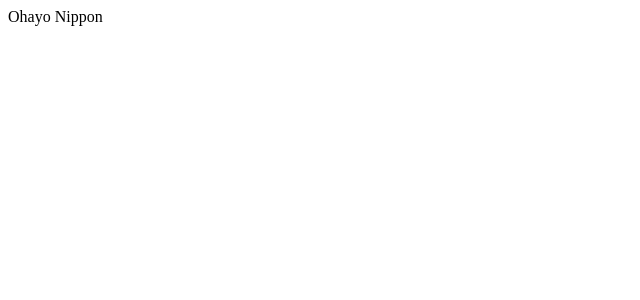
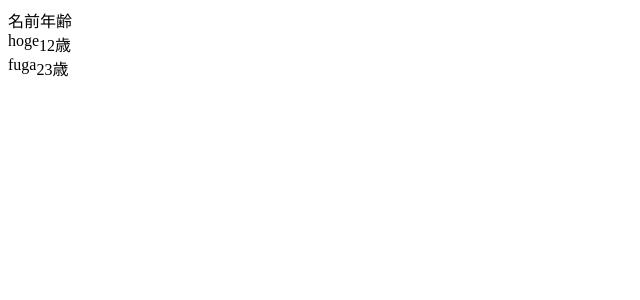
Before and after one commit to boarwell/react-table, a React app: page / in a window 1280 px wide. Shown: the top 300 px of the page, without its empty margins (0-640 px from the left). Built offline with nearby package versions, Linux system fonts and the light colour scheme; the HTML template or start-up script is replaced by a standard one.

Commit message:
generic type table

```diff
--- a/src/index.tsx
+++ b/src/index.tsx
@@ -1,5 +1,68 @@
 import React from "react";
 import ReactDom from "react-dom";
+
+type SampleType = {
+  name: string;
+  age: number;
+};
+
+const data: SampleType[] = [
+  { name: "hoge", age: 12 },
+  { name: "fuga", age: 23 },
+];
+
+type Columns<T> = {
+  [K in keyof T]: {
+    label: string;
+    mapper?: (value: T[K]) => React.ReactChild;
+    width?: string;
+  };
+};
+
+const columns: Columns<SampleType> = {
+  name: {
+    label: "名前",
+  },
+
+  age: {
+    label: "年齢",
+    mapper: (v) => `${v}歳`,
+  },
+};
+
+type Prop<T> = {
+  columns: Columns<T>;
+  data: T[];
+};
+
+function Table<T>(prop: React.PropsWithChildren<Prop<T>>) {
+  const colNames = Object.keys(prop.data[0]) as (keyof T)[];
+
+  return (
+    <div className="table">
+      <div className="row -heading" style={{ display: "flex" }}>
+        {colNames.map((colName) => {
+          return <div className="cell">{prop.columns[colName].label}</div>;
+        })}
+      </div>
+
+      {prop.data.map((row) => (
+        <div
+          className="row"
+          style={{
+            display: "flex",
+          }}
+        >
+          {colNames.map((colName) => {
+            const mapper = prop.columns[colName].mapper ?? ((v) => v);
+
+            return <div className="cell">{mapper(row[colName])}</div>;
+          })}
+        </div>
+      ))}
+    </div>
+  );
+}
 
 const main = () => {
   const app = document.querySelector("#app");
@@ -7,7 +70,7 @@ const main = () => {
     return;
   }
 
-  ReactDom.render(<div>Ohayo Nippon</div>, app);
+  ReactDom.render(<Table data={data} columns={columns} />, app);
 };
 
 main();
```
Also changed, not shown: tsconfig.json (+6 -2 lines).
